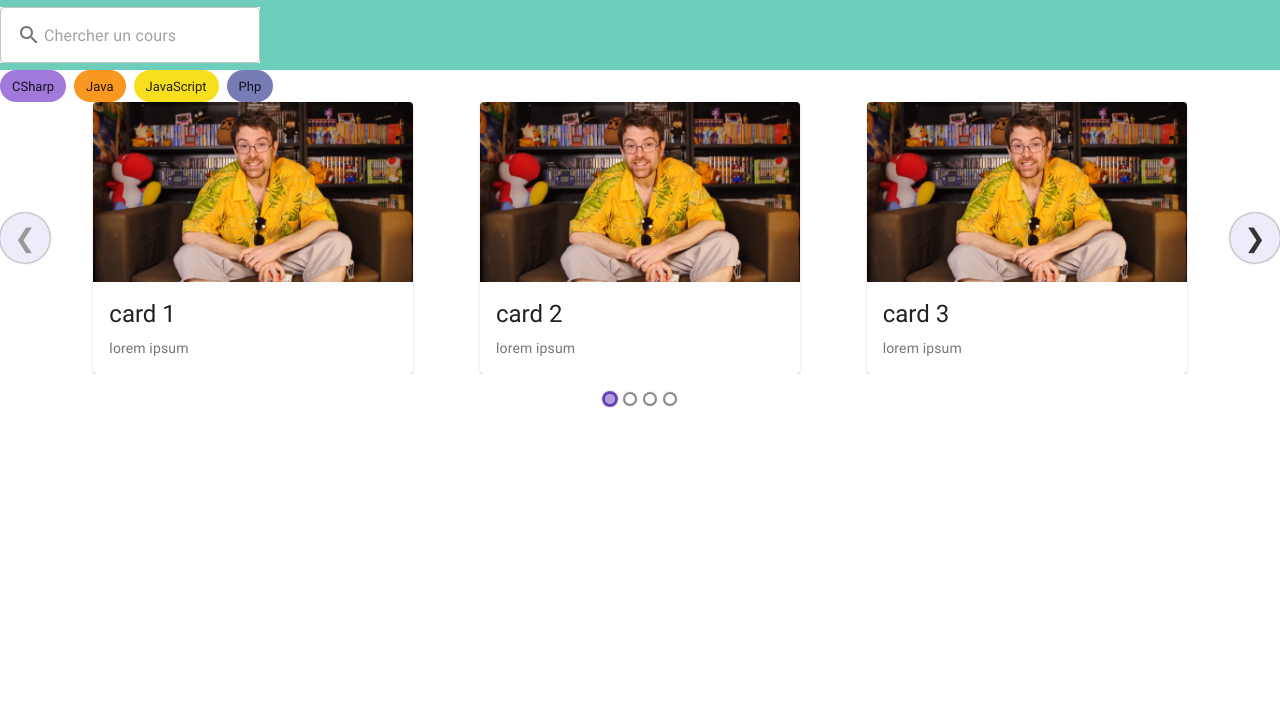
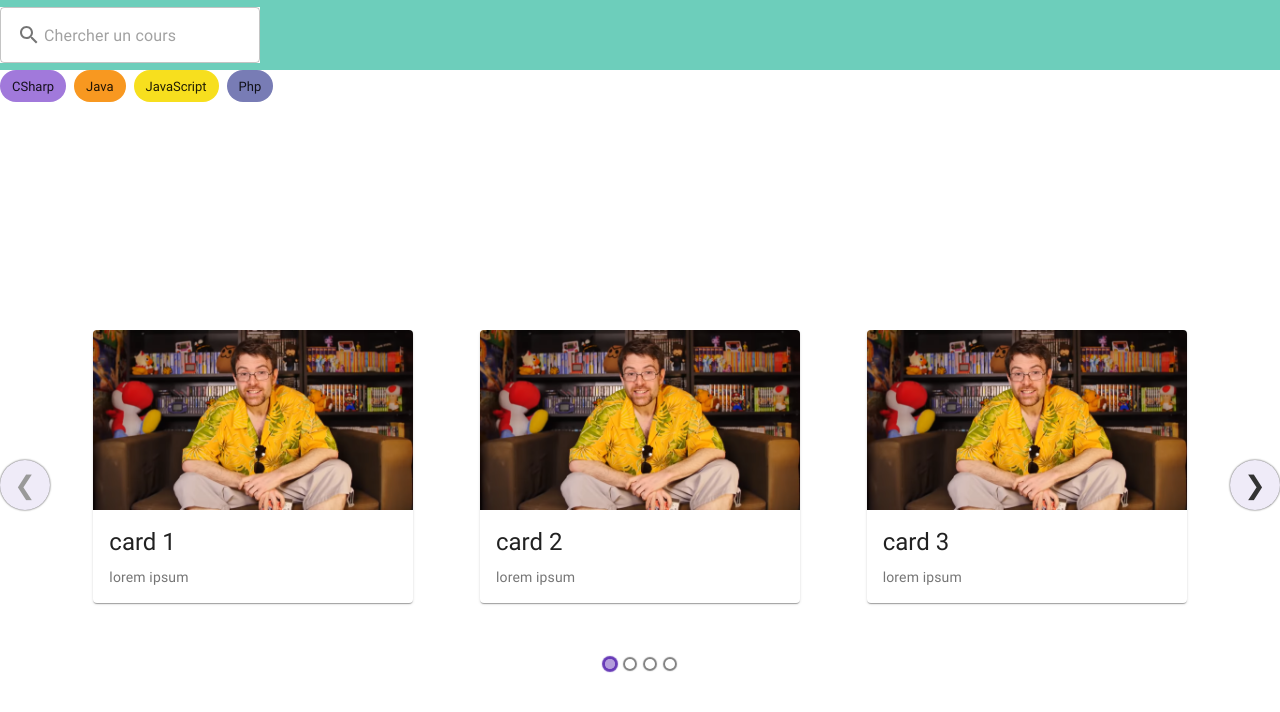
Before and after one commit to arkozor/courses-viewer-app, a Next.js app: page / in a window 1280 px wide. Shown: the top 712 px of the page. Built offline with nearby package versions, Linux system fonts and the light colour scheme.

Commit message:
css caroussel

```diff
--- a/components/Card/index.tsx
+++ b/components/Card/index.tsx
@@ -14,7 +14,6 @@ const CourseCard = (props): JSX.Element => {
                     <CardMedia
                         component="img"
                         image="/images/JDG.png"
-                        height="180"
                         title="Vignette"
                     />
                     <CardContent>
--- a/components/Card/style.module.scss
+++ b/components/Card/style.module.scss
@@ -1,3 +1,6 @@
+@import 'theme/theme';
+
 .card {
     width: 320px;
+    margin-bottom: $spacing-md;
 }
--- a/components/CarouselView/index.tsx
+++ b/components/CarouselView/index.tsx
@@ -20,7 +20,7 @@ const breakPoints = [
 
 const SlideShow = ({ courseList }: Props) => {
     return (
-        <div className={classes.app}>
+        <div className={classes.App}>
             <Carousel
                 isRTL={false}
                 breakPoints={breakPoints}
--- a/components/CoursesProvider/index.tsx
+++ b/components/CoursesProvider/index.tsx
@@ -32,7 +32,7 @@ export const courses = [
     {
         id: 7,
         name: 'card 7',
-        description: 'lorem ipsum'
+        description: 'lorem ipsum zvkhezb eevneoizhf oii hz oiiaho hfoiz hazioh oiazhf pah oa oiha ijz'
     },
     {
         id: 8,
@@ -55,7 +55,7 @@ export const courses = [
         description: 'lorem ipsum'
     },
     {
-        id: 11,
+        id: 12,
         name: 'card 12',
         description: 'lorem ipsum'
     }
--- a/package.json
+++ b/package.json
@@ -42,6 +42,7 @@
         "redux-devtools-extension": "^2.13.8",
         "redux-thunk": "^2.3.0",
         "sass": "^1.32.4",
+        "styled-components": "^5.2.1",
         "yarn": "^1.22.10"
     },
     "devDependencies": {
```
Also changed, not shown: 1 other file (tests, documents, lock files or other folders).
